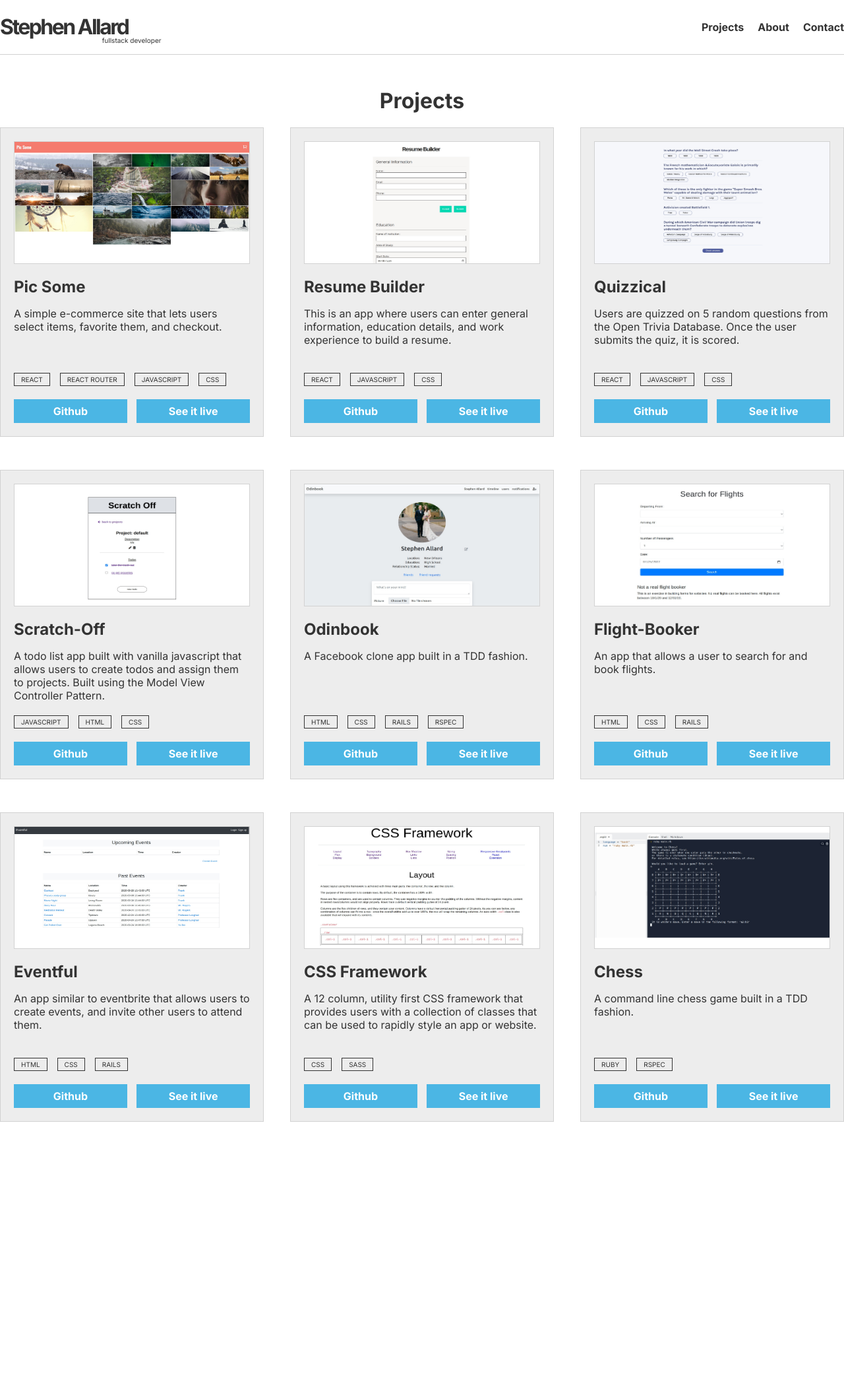
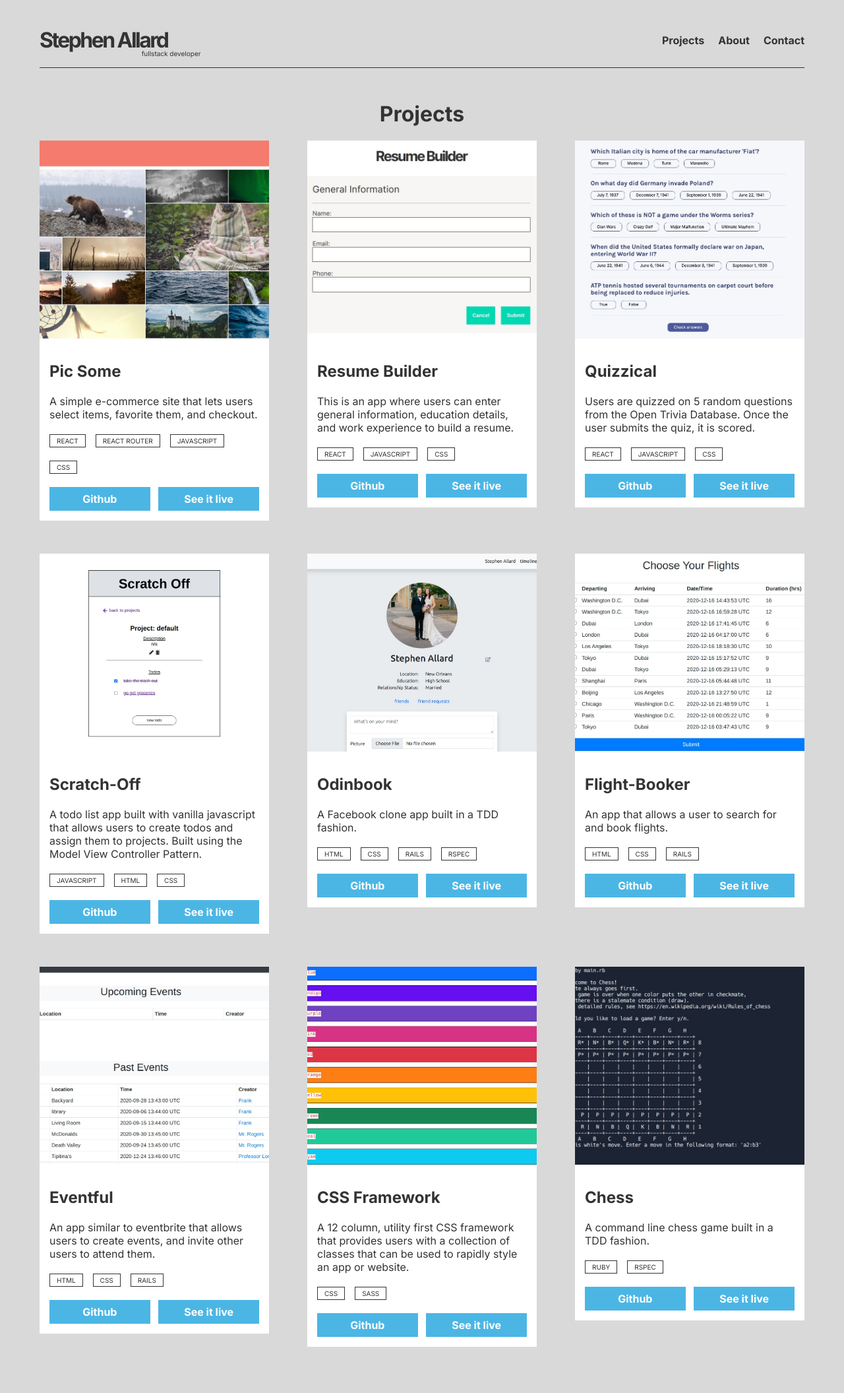
Before and after one commit to esteban90-dev/portfolio, a Jekyll site: the page built from index.html, in a window 1280 px wide. Shown: the whole page at 66% size. Built offline with Jekyll 4.4.1, drawn with Linux system fonts in a browser that asks for light colours; before the commit the page ends 1750 px from its top, so only the background shows below that.

Commit message:
make projects page responsive

```diff
--- a/assets/css/main.css
+++ b/assets/css/main.css
@@ -8,18 +8,21 @@ html, body {
 }
 
 body {
-  max-width: 1300px;
-  margin: 0 auto;
   color: #333333;
   font-family: 'Inter', sans-serif;
+  max-width: 1200px;
+  margin: 0 auto;
+  padding: 20px;
+  background-color: rgb(217, 217, 217);
 }
 
 .header {
   display: flex;
   justify-content: space-between;
   align-items: center;
+  flex-wrap: wrap;
   border-bottom: .3px solid;
-  border-color: rgb(210, 210, 210);
+  border-color: #333333;
   margin-bottom: 50px;
 }
 
@@ -41,6 +44,7 @@ body {
 .header__nav {
   display: flex;
   list-style: none;
+  padding: 0;
 }
 
 .header__link {
@@ -61,32 +65,36 @@ body {
 .projects__container {
   display: flex;
   justify-content: space-between;
+  align-items: start;
   flex-wrap: wrap;
 }
 
 .card {
-  padding: 20px;
-  width: 400px;
-  margin-bottom: 50px;
-  border: solid 1px;
-  border-color: rgb(210, 210, 210);
-  background-color: rgb(237, 237, 237);
-}
+    margin-bottom: 50px;
+    background-color:white;
+  }
 
 .card__imageContainer {
   position: relative;
   width: 100%;
-  height: 186px;
-  border: solid 1px;
-  border-color: rgb(210, 210, 210);
+  height: 300px;
+}
+
+.card__infoContainer {
+  display: flex;
+  flex-direction: column;
+  justify-content: space-between;
+  padding: 15px;
 }
 
 .card__skillContainer {
   display: flex;
+  flex-wrap: wrap;
   margin-bottom: 10px;
 }
 
 .card__buttonContainer {
+  bottom: 0;
   display: flex;
   justify-content: space-between;
 }
@@ -97,14 +105,13 @@ body {
 
 .card__description {
   margin-bottom: 10px;
-  min-height: 80px;
 }
 
 .card__image {
   position: absolute;
   width: 100%;
   height: 100%;
-
+  object-fit: cover;
 }
 
 .card__skill {
@@ -125,3 +132,29 @@ body {
   width: 48%;
   height: 36px;
 }
+
+@media screen and (max-width: 650px) {
+  .projects__container {
+    justify-content: center;
+  }
+
+  .card {
+    width: 95%;
+  }
+
+  .header {
+    justify-content: center;
+  }
+}
+
+@media screen and (min-width: 651px) {
+  .card {
+    width: 46%;
+  }
+}
+
+@media screen and (min-width: 1001px) {
+  .card {
+    width: 30%;
+  }
+}
--- a/index.html
+++ b/index.html
@@ -8,6 +8,7 @@ title: Projects
     <div class="card__imageContainer">
       <img src="/assets/images/pic-some.jpg" class="card__image" alt="this is an image of the pic some app">
     </div>
+    <div class="card__infoContainer">
       <h2 class="card__title">Pic Some</h2>
       <p class="card__description">
         A simple e-commerce site that lets users select items, favorite them, and checkout.
@@ -22,12 +23,14 @@ title: Projects
         <a href="https://github.com/esteban90-dev/pic-some" class="card__button">Github</a>
         <a href="https://esteban90-dev.github.io/pic-some/" class="card__button">See it live</a>
       </div>
+    </div>
   </section>
 
   <section class="card">
     <div class="card__imageContainer">
       <img src="/assets/images/resume-builder.jpg" class="card__image" alt="this is an image of the resume builder app">
     </div>
+    <div class="card__infoContainer">
       <h2 class="card__title">Resume Builder</h2>
       <p class="card__description">
         This is an app where users can enter general information,
@@ -42,12 +45,14 @@ title: Projects
         <a href="https://github.com/esteban90-dev/resume-builder" class="card__button">Github</a>
         <a href="https://esteban90-dev.github.io/resume-builder/" class="card__button">See it live</a>
       </div>
+    </div>
   </section>
 
   <section class="card">
     <div class="card__imageContainer">
       <img src="/assets/images/quizzical.jpg" class="card__image" alt="this is an image of the quizzical app">
     </div>
+    <div class="card__infoContainer">
       <h2 class="card__title">Quizzical</h2>
       <p class="card__description">
         Users are quizzed on 5 random questions from the Open Trivia Database.
@@ -62,12 +67,14 @@ title: Projects
         <a href="https://github.com/esteban90-dev/quizzical" class="card__button">Github</a>
         <a href="https://esteban90-dev.github.io/quizzical/" class="card__button">See it live</a>
       </div>
+    </div>
   </section>
 
   <section class="card">
     <div class="card__imageContainer">
       <img src="/assets/images/scratch-off.jpg" class="card__image" alt="this is an image of the scratch-off app">
     </div>
+    <div class="card__infoContainer">
       <h2 class="card__title">Scratch-Off</h2>
       <p class="card__description">
           A todo list app built with vanilla javascript that allows users to create todos and assign them
@@ -82,12 +89,14 @@ title: Projects
         <a href="https://github.com/esteban90-dev/todo-list" class="card__button">Github</a>
         <a href="https://esteban90-dev.github.io/todo-list/" class="card__button">See it live</a>
       </div>
+    </div>
   </section>
 
   <section class="card">
     <div class="card__imageContainer">
       <img src="/assets/images/odinbook.jpg" class="card__image" alt="this is an image of the odinbook app">
     </div>
+    <div class="card__infoContainer">
       <h2 class="card__title">Odinbook</h2>
       <p class="card__description">A Facebook clone app built in a TDD fashion.</p>
       <div class="card__skillContainer">
@@ -100,12 +109,14 @@ title: Projects
         <a href="https://github.com/esteban90-dev/odinbook" class="card__button">Github</a>
         <a href="https://serene-brook-76128.herokuapp.com/" class="card__button">See it live</a>
       </div>
+    </div>
   </section>
 
   <section class="card">
     <div class="card__imageContainer">
       <img src="/assets/images/flightbooker.jpg" class="card__image" alt="this is an image of the flightbooker app">
     </div>
+    <div class="card__infoContainer">
       <h2 class="card__title">Flight-Booker</h2>
       <p class="card__description">An app that allows a user to search for and book flights.</p>
       <div class="card__skillContainer">
@@ -117,12 +128,14 @@ title: Projects
         <a href="https://github.com/esteban90-dev/flight-booker" class="card__button">Github</a>
         <a href="https://shrouded-bastion-38868.herokuapp.com/" class="card__button">See it live</a>
       </div>
+    </div>
   </section>
 
   <section class="card">
     <div class="card__imageContainer">
       <img src="/assets/images/eventful.jpg" class="card__image" alt="this is an image of the eventful app">
     </div>
+    <div class="card__infoContainer">
       <h2 class="card__title">Eventful</h2>
       <p class="card__description">
         An app similar to eventbrite that allows users to create events,
@@ -137,12 +150,14 @@ title: Projects
         <a href="https://github.com/esteban90-dev/eventful" class="card__button">Github</a>
         <a href="https://young-reef-55424.herokuapp.com/" class="card__button">See it live</a>
       </div>
+    </div>
   </section>
 
   <section class="card">
     <div class="card__imageContainer">
       <img src="/assets/images/css-framework.jpg" class="card__image" alt="this is an image of the css-framework app">
     </div>
+    <div class="card__infoContainer">
       <h2 class="card__title">CSS Framework</h2>
       <p class="card__description">
         A 12 column, utility first CSS framework that provides users with a collection of classes
@@ -156,12 +171,14 @@ title: Projects
         <a href="https://github.com/esteban90-dev/css-framework" class="card__button">Github</a>
         <a href="https://esteban90-dev.github.io/css-framework-site/" class="card__button">See it live</a>
       </div>
+    </div>
   </section>
 
   <section class="card">
     <div class="card__imageContainer">
       <img src="/assets/images/chess.jpg" class="card__image" alt="this is an image of the chess app">
     </div>
+    <div class="card__infoContainer">
       <h2 class="card__title">Chess</h2>
       <p class="card__description">A command line chess game built in a TDD fashion.</p>
       <div class="card__skillContainer">
@@ -172,5 +189,6 @@ title: Projects
         <a href="https://github.com/esteban90-dev/Chess" class="card__button">Github</a>
         <a href="https://replit.com/@esteban90/Chess#.replit" class="card__button">See it live</a>
       </div>
+    </div>
   </section>
 </main>
```
Also changed, not shown: assets/images/chess.jpg, assets/images/css-framework.jpg, assets/images/eventful.jpg, assets/images/flightbooker.jpg, assets/images/pic-some.jpg, assets/images/quizzical.jpg, assets/images/resume-builder.jpg, assets/images/scratch-off.jpg. Lines whose indentation alone changed are shown as unchanged.
